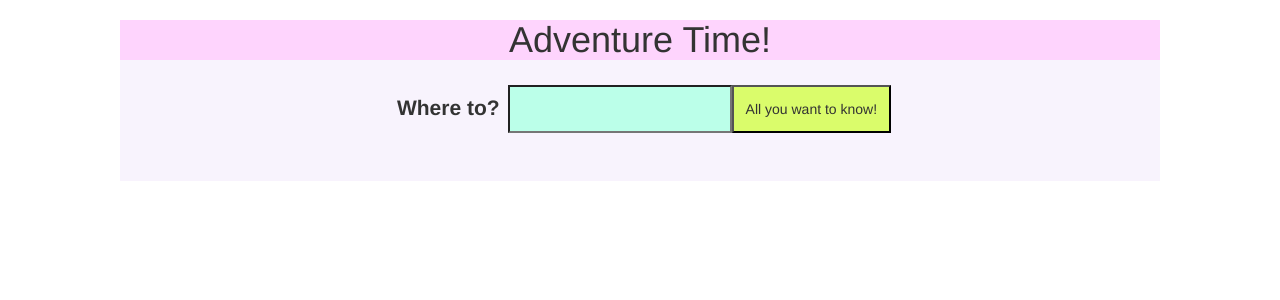
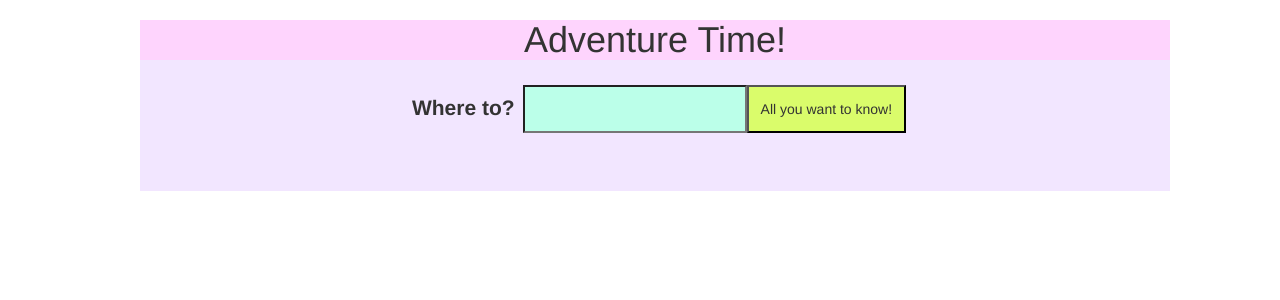
Before and after one commit to KatiLee/city-explorer, a React (Create React App) app: page / in a window 1280 px wide. Shown: the top 300 px of the page. Built offline with nearby package versions, Linux system fonts and the light colour scheme; no server answers; the HTML template or start-up script is replaced by a standard one.

Commit message:
trying to center the map

```diff
--- a/src/App.css
+++ b/src/App.css
@@ -19,14 +19,14 @@ button{
 }
 div {
   margin-top:15px;
-  margin-left: 120px;
-  margin-right: 120px;
+  margin-left: 140px;
+  margin-right: 110px;
   margin-bottom: 10px;
-  background-color: rgb(248, 243, 253);
+  background-color: rgb(242, 230, 255);
 }
-Image{
-  align-items: center;
-  border: 10px;
+img {
+  margin-left: 160px;
+  margin-bottom: 30px;
 }
 p {
   font-size: 21px;
--- a/src/App.js
+++ b/src/App.js
@@ -62,8 +62,8 @@ handleCityInput = (event) => {
       <Card>{this.state.cityData.display_name}</Card>
       <Card>{this.state.cityData.lat}</Card>
       <Card>{this.state.cityData.lon}</Card>
+      </div>
       <Image src= {this.state.areaMap} />
-    </div>
     </>
     );
   }
```
